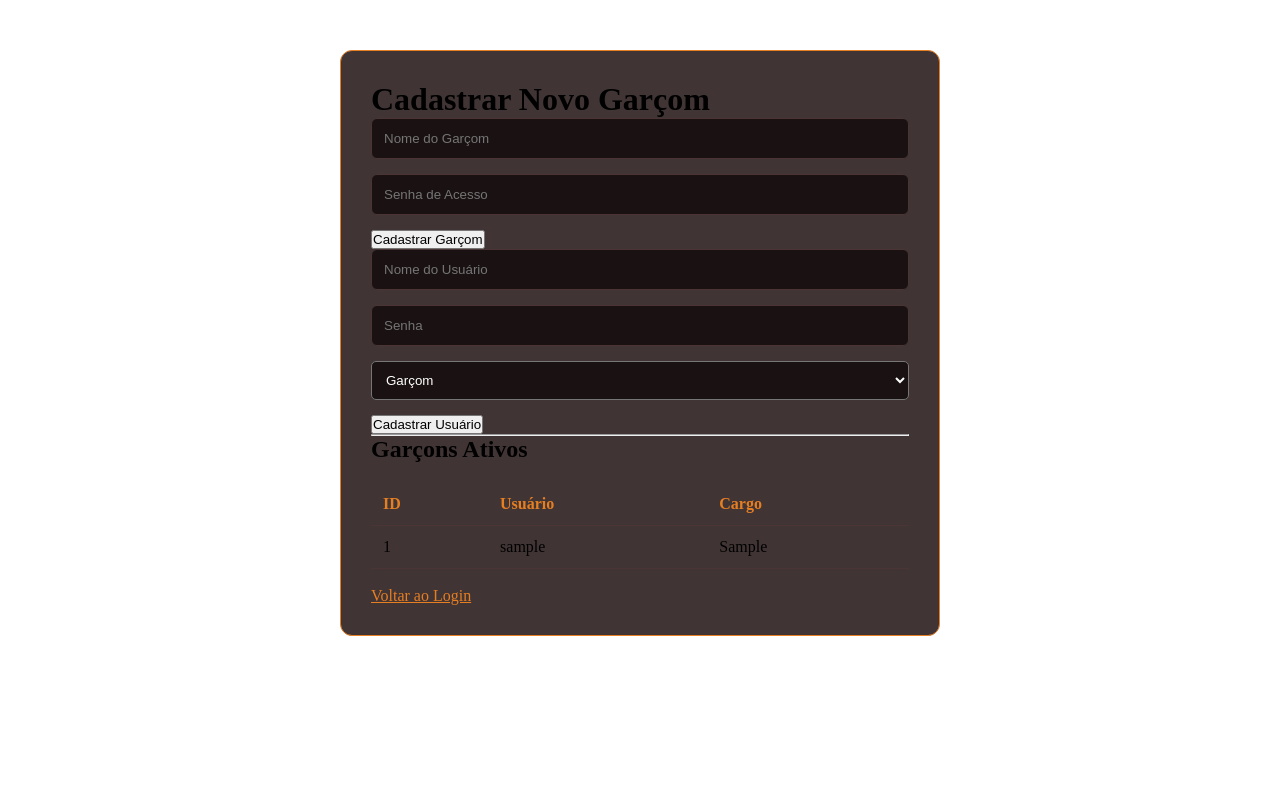
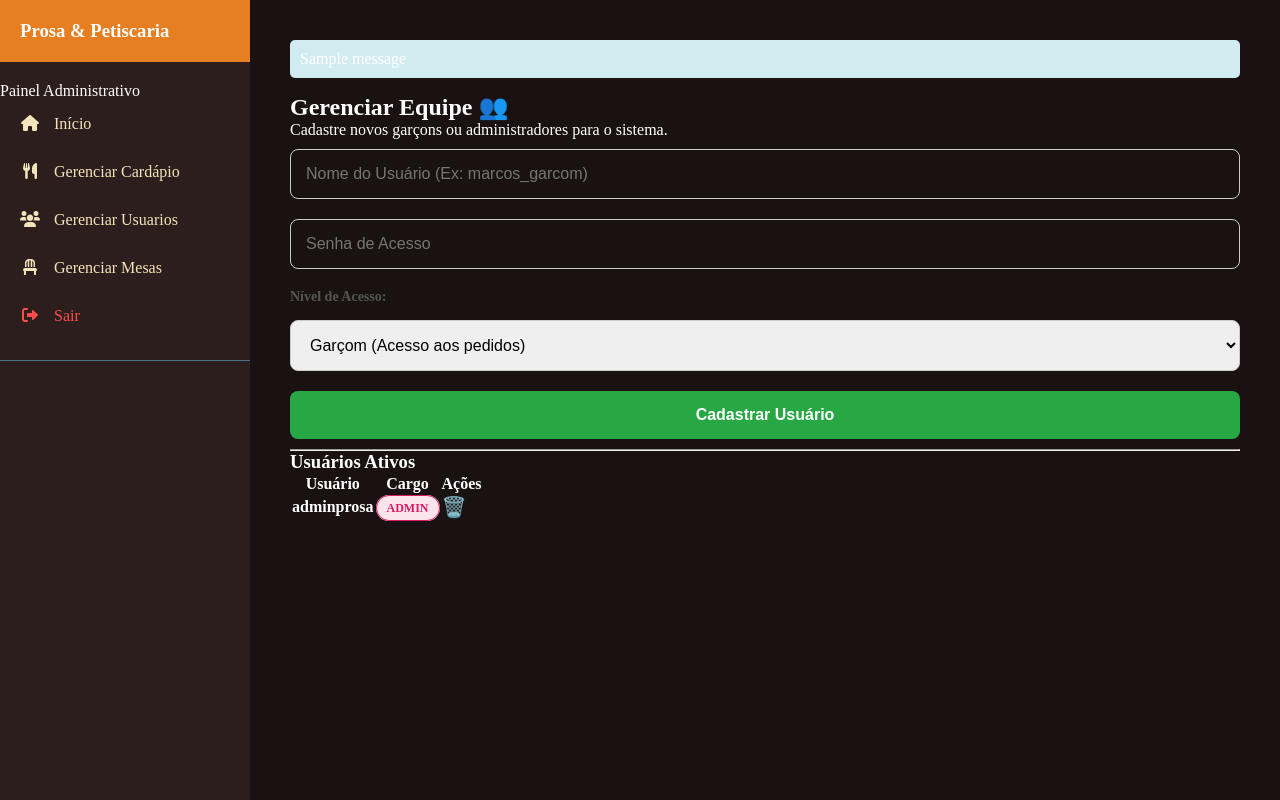
Before and after one commit to FabioSTEJ/prosa_e_petiscaria, a Flask app: template templates/admin_usuarios.html in a window 1280 px wide. Run offline with Flask 3, Linux system fonts and the light colour scheme; the template is opened without the code that fills it: values that come from a table or form of the project are taken from there, others are empty; tables that the repository leaves empty hold one stand-in row (values such as "Sample post"); one stand-in notice (Sample message) is shown; parts of the project's set-up code (start-up, migrations or seed data) failed here and were passed over.

Commit message:
estrutura modular, gerenciamento de cardápio, mesas e usuários com nome real

```diff
--- a/app.py
+++ b/app.py
@@ -1,130 +1,148 @@
-from flask import Flask, render_template, request, redirect, url_for, flash, session # Adicione session aquifrom flask_sqlalchemy import SQLAlchemy
-from datetime import datetime
-from livereload import Server
-from flask_sqlalchemy import SQLAlchemy
+from flask import Flask, render_template, request, redirect, url_for, flash, session
+from database import db
+from models import Usuario, Pedido, Produto, Mesa
 from functools import wraps
+import os
 
 app = Flask(__name__)
 app.config['SECRET_KEY'] = 'petiscaria_secreta_123'
-app.config['SQLALCHEMY_DATABASE_URI'] = 'sqlite:///comandas.db'
-db = SQLAlchemy(app)
 
-# Modelo do Banco de Dados
-class Pedido(db.Model):
-    id = db.Column(db.Integer, primary_key=True)
-    mesa = db.Column(db.String(10), nullable=False)
-    item = db.Column(db.String(100), nullable=False)
-    quantidade = db.Column(db.Integer, default=1)
-    valor = db.Column(db.Float, nullable=False)
-    data = db.Column(db.DateTime, default=datetime.utcnow)
-    status = db.Column(db.String(20), default='Pendente')
-    # Pendente, Pronto, Entregue
+# Configuração do Banco
+basdir = os.path.abspath(os.path.dirname(__file__))
+app.config['SQLALCHEMY_DATABASE_URI'] = 'sqlite:///' + os.path.join(basdir, 'comandas.db')
+app.config['SQLALCHEMY_TRACK_MODIFICATIONS'] = False
 
-# banco de usuarios
-class Usuario(db.Model):
-    id = db.Column(db.Integer, primary_key=True)
-    username = db.Column(db.String(50), unique=True, nullable=False)
-    senha = db.Column(db.String(100), nullable=False)
-    cargo = db.Column(db.String(20), default='garcom') # 'admin' ou 'garcom'
+# Inicializa o banco com o app
+db.init_app(app)
 
-# Rode isso no terminal para atualizar o banco se necessário:
-# with app.app_context(): db.create_all()
-# Criar o banco de dados
+# Cria as tabelas e o admin inicial
 with app.app_context():
     db.create_all()
+    if not Usuario.query.filter_by(username='adminprosa').first():
+        novo_admin = Usuario(
+            username='adminprosa',
+            nome_exibicao='Administrador', # Adicione isso aqui!
+            senha='petiscaria2026',
+            cargo='admin'
+        )
+        db.session.add(novo_admin)
+        db.session.commit()
+        print(">>> SUCESSO: Banco resetado e Admin criado com nome real!")
 
-
+# Decorator de Segurança
 def login_requerido(cargo_necessario=None):
     def decorator(f):
         @wraps(f)
         def decorated_function(*args, **kwargs):
-            # Verifica se existe alguém logado na sessão
             if 'usuario_id' not in session:
-                flash("Por favor, faça login para acessar esta página.")
+                flash("Por favor, faça login.")
                 return redirect(url_for('login'))
-
-            # Se a rota exige um cargo específico (ex: admin) e o usuário não tem
             if cargo_necessario and session.get('cargo') != cargo_necessario:
-                flash("Acesso negado: Você não tem permissão de administrador.")
+                flash("Acesso negado!")
                 return redirect(url_for('login'))
-
             return f(*args, **kwargs)
         return decorated_function
     return decorator
 
+# --- ROTAS ---
 
+@app.route("/")
+def home():
+    return redirect(url_for('login'))
 
 @app.route("/login", methods=['GET', 'POST'])
 def login():
     if request.method == 'POST':
         user_input = request.form.get('username')
         pwd_input = request.form.get('password')
-
-        # Busca o usuário no banco de dados
         usuario = Usuario.query.filter_by(username=user_input).first()
 
         if usuario and usuario.senha == pwd_input:
-            # Guardamos as informações na sessão
-            session['usuario_id'] = usuario.id
-            session['username'] = usuario.username
-            session['cargo'] = usuario.cargo
+            session.update({'usuario_id': usuario.id, 'username': usuario.username, 'cargo': usuario.cargo})
+            return redirect(url_for('painel_admin' if usuario.cargo == 'admin' else 'painel_garcom'))
 
-            # Redireciona dependendo do cargo
-            if usuario.cargo == 'admin':
-                return redirect(url_for('gerenciar_usuarios'))
-            else:
-                return redirect(url_for('painel_garcom')) # Vamos criar essa rota logo
-        else:
-            flash("Usuário ou senha inválidos!")
-
+        flash("Usuário ou senha inválidos!")
     return render_template("login.html")
 
+@app.route("/admin/painel")
+@login_requerido(cargo_necessario='admin')
+def painel_admin():
+    return render_template("index_admin.html")
 
+@app.route("/admin/usuarios", methods=['GET', 'POST'])
+@login_requerido(cargo_necessario='admin')
+def gerenciar_usuarios():
+    if request.method == 'POST':
+        novo_nome = request.form.get('username')
+        nova_senha = request.form.get('password')
+        tipo = request.form.get('cargo')
+        if novo_nome and nova_senha:
+            db.session.add(Usuario(username=novo_nome, senha=nova_senha, cargo=tipo))
+            db.session.commit()
+            flash(f"Usuário {novo_nome} cadastrado!")
+
+    usuarios = Usuario.query.all()
+    return render_template("admin_usuarios.html", usuarios=usuarios)
+
+@app.route("/admin/cardapio", methods=['GET', 'POST'])
+@login_requerido(cargo_necessario='admin')
+def gerenciar_cardapio():
+    if request.method == 'POST':
+        nome = request.form.get('nome')
+        preco = float(request.form.get('preco'))
+        categoria = request.form.get('categoria')
+
+        if nome and preco:
+            novo_produto = Produto(nome=nome, preco=preco, categoria=categoria)
+            db.session.add(novo_produto)
+            db.session.commit()
+            flash(f"Produto '{nome}' adicionado com sucesso!")
+            return redirect(url_for('gerenciar_cardapio'))
+
+    produtos = Produto.query.all()
+    return render_template("admin_cardapio.html", produtos=produtos)
+
+# Rota extra para deletar itens (muito útil!)
+@app.route("/admin/cardapio/deletar/<int:id>")
+@login_requerido(cargo_necessario='admin')
+def deletar_produto(id):
+    produto = Produto.query.get(id)
+    if produto:
+        db.session.delete(produto)
+        db.session.commit()
+        flash("Produto removido!")
+    return redirect(url_for('gerenciar_cardapio'))
+
+@app.route("/admin/mesas", methods=['GET', 'POST'])
+@login_requerido(cargo_necessario='admin')
+def gerenciar_mesas():
+    if request.method == 'POST':
+        quantidade = int(request.form.get('quantidade'))
+
+        # Limpa as mesas antigas para reconfigurar (opcional, mas evita bagunça)
+        # Se preferir apenas adicionar, remova a linha abaixo
+        Mesa.query.delete()
+
+        for i in range(1, quantidade + 1):
+            nova_mesa = Mesa(numero=str(i), status='Livre')
+            db.session.add(nova_mesa)
+
+        db.session.commit()
+        flash(f"Salão configurado com {quantidade} mesas!")
+        return redirect(url_for('gerenciar_mesas'))
+
+    mesas = Mesa.query.all()
+    return render_template("admin_mesas.html", mesas=mesas)
+
+@app.route("/garcom/painel")
+@login_requerido(cargo_necessario='garcom')
+def painel_garcom():
+    return render_template("painel_garcom.html")
 
 @app.route("/logout")
 def logout():
     session.clear()
     return redirect(url_for('login'))
 
-
-
-@app.route("/admin/usuarios", methods=['GET', 'POST'])
-@login_requerido(cargo_necessario='admin') # <--- Só entra se for Admin
-def gerenciar_usuarios():
-    if request.method == 'POST':
-        novo_nome = request.form.get('username')
-        nova_senha = request.form.get('password')
-        tipo = request.form.get('cargo') # Pegando o cargo do formulário
-
-        if novo_nome and nova_senha:
-            novo_usuario = Usuario(username=novo_nome, senha=nova_senha, cargo=tipo)
-            db.session.add(novo_usuario)
-            db.session.commit()
-            flash(f"Usuário {novo_nome} cadastrado como {tipo}!")
-            return redirect(url_for('gerenciar_usuarios'))
-
-    usuarios = Usuario.query.all()
-    return render_template("admin_usuarios.html", usuarios=usuarios)
-
-@app.route("/garcom/painel")
-@login_requerido(cargo_necessario='garcom') # <--- Só entra se for Garçom
-def painel_garcom():
-    return render_template("painel_garcom.html")
-
-@app.route("/admin/painel")
-@login_requerido(cargo_necessario='admin')
-def painel_admin():
-    return render_template("index_admin.html")
-
-# Lembre-se de atualizar a rota de login para redirecionar para 'painel_admin'
-# em vez de 'gerenciar_usuarios' diretamente!
-
-@app.route("/")
-def home():
-    return redirect(url_for('login'))
-
 if __name__ == "__main__":
-    server = Server(app.wsgi_app)
-    server.watch('static/css/*.css')
-    server.watch('templates/*.html')
-    server.serve(port=5500, debug=True) # <--- Tem que ser PORT 5500
+    app.run(debug=True, port=5500)
--- /dev/null
+++ b/database.py
@@ -0,0 +1,3 @@
+from flask_sqlalchemy import SQLAlchemy
+
+db = SQLAlchemy()
--- a/static/css/style.css
+++ b/static/css/style.css
@@ -141,3 +141,115 @@ input:focus {
 
 .stats-cards { display: flex; gap: 20px; margin-top: 30px; }
 .card { background: #2d1e1e; padding: 20px; border-radius: 8px; border: 1px solid #e67e22; flex: 1; }
+
+
+/* Isso vale para qualquer tela */
+.stats-cards {
+    display: flex;
+    gap: 20px;
+    flex-wrap: wrap; /* Faz os cards pularem linha no celular */
+}
+
+.card {
+    min-width: 250px;
+    padding: 30px; /* Botões maiores para dedos, não para mouses */
+    text-align: center;
+    border-radius: 12px;
+}
+
+/* --- AJUSTES PARA CELULAR (Telas menores que 768px) --- */
+@media (max-width: 768px) {
+    .wrapper {
+        flex-direction: column; /* Barra lateral vai para cima ou some */
+    }
+
+    #sidebar {
+        min-width: 100%;
+        max-width: 100%;
+        height: auto;
+    }
+
+    #sidebar ul {
+        display: flex; /* Transforma o menu em uma linha horizontal */
+        overflow-x: auto; /* Se tiver muitos itens, dá pra deslizar */
+    }
+
+    #sidebar ul li a {
+        padding: 10px 15px;
+        font-size: 14px;
+        white-space: nowrap;
+    }
+
+    #content {
+        padding: 15px; /* Menos margem para aproveitar a tela do celular */
+    }
+}
+
+input, select, .btn-success {
+    width: 100%;
+    padding: 15px;
+    margin: 10px 0;
+    font-size: 16px; /* Evita zoom automático no iPhone */
+    border-radius: 8px;
+    border: 1px solid #ccc;
+}
+
+.btn-success {
+    background-color: #28a745;
+    color: white;
+    font-weight: bold;
+    border: none;
+    cursor: pointer;
+}
+
+.table-responsive {
+    overflow-x: auto;
+}
+
+.btn-delete {
+    color: #dc3545;
+    text-decoration: none;
+    font-size: 20px;
+}
+
+/* Destaca o link da página atual no menu */
+.components li.active > a {
+    background: #4e73df;
+    color: white !important;
+    font-weight: bold;
+}
+
+.components li a i {
+    margin-right: 10px; /* Espaço entre o ícone e o texto */
+    width: 20px;
+    text-align: center;
+}
+
+
+/* Etiquetas de Cargo */
+.badge {
+    padding: 5px 10px;
+    border-radius: 15px;
+    font-size: 12px;
+    font-weight: bold;
+    text-transform: uppercase;
+}
+
+.badge-admin {
+    background-color: #fce4ec;
+    color: #d81b60;
+    border: 1px solid #d81b60;
+}
+
+.badge-garcom {
+    background-color: #e8f5e9;
+    color: #2e7d32;
+    border: 1px solid #2e7d32;
+}
+
+/* Ajuste para o formulário no mobile */
+.card-form label {
+    font-size: 14px;
+    color: #555;
+    margin-bottom: 5px;
+}
--- a/templates/admin_usuarios.html
+++ b/templates/admin_usuarios.html
@@ -1,53 +1,55 @@
-<!DOCTYPE html>
-<html lang="pt-br">
-<head>
-    <meta charset="UTF-8">
-    <title>Gerenciar Garçons - Prosa & Petiscaria</title>
-    <link rel="stylesheet" href="{{ url_for('static', filename='css/style.css') }}">
-</head>
-<body>
-    <div class="admin-container">
-        <h1>Cadastrar Novo Garçom</h1>
+{% extends "base_admin.html" %}
 
-        <form method="POST" class="form-cadastro">
-            <input type="text" name="username" placeholder="Nome do Garçom" required>
+{% block content %}
+<div class="container-mobile">
+    <h2>Gerenciar Equipe 👥</h2>
+    <p>Cadastre novos garçons ou administradores para o sistema.</p>
+
+    <div class="card-form">
+        <form method="POST">
+            <input type="text" name="username" placeholder="Nome do Usuário (Ex: marcos_garcom)" required>
             <input type="password" name="password" placeholder="Senha de Acesso" required>
-            <button type="submit">Cadastrar Garçom</button>
+
+            <label for="cargo" style="display: block; margin-top: 10px; font-weight: bold;">Nível de Acesso:</label>
+            <select name="cargo" id="cargo">
+                <option value="garcom">Garçom (Acesso aos pedidos)</option>
+                <option value="admin">Administrador (Gestão total)</option>
+            </select>
+
+            <button type="submit" class="btn-success">Cadastrar Usuário</button>
         </form>
-        <form method="POST" class="form-cadastro">
-    <input type="text" name="username" placeholder="Nome do Usuário" required>
-    <input type="password" name="password" placeholder="Senha" required>
+    </div>
 
-    <select name="cargo" style="width: 100%; padding: 10px; margin-bottom: 15px; border-radius: 5px; background: #1a1212; color: white;">
-        <option value="garcom">Garçom</option>
-        <option value="admin">Administrador</option>
-    </select>
+    <hr>
 
-    <button type="submit">Cadastrar Usuário</button>
-</form>
-        <hr>
-
-        <h2>Garçons Ativos</h2>
-        <table class="user-table">
+    <h3>Usuários Ativos</h3>
+    <div class="table-responsive">
+        <table class="table">
             <thead>
                 <tr>
-                    <th>ID</th>
                     <th>Usuário</th>
                     <th>Cargo</th>
+                    <th>Ações</th>
                 </tr>
             </thead>
             <tbody>
                 {% for u in usuarios %}
                 <tr>
-                    <td>{{ u.id }}</td>
-                    <td>{{ u.username }}</td>
-                    <td>{{ u.cargo }}</td>
+                    <td><strong>{{ u.username }}</strong></td>
+                    <td>
+                        <span class="badge {{ 'badge-admin' if u.cargo == 'admin' else 'badge-garcom' }}">
+                            {{ u.cargo | capitalize }}
+                        </span>
+                    </td>
+                    <td>
+                        {% if u.username != session['username'] %}
+                           <a href="#" class="btn-delete" title="Desativar">🗑️</a>
+                        {% endif %}
+                    </td>
                 </tr>
                 {% endfor %}
             </tbody>
         </table>
-        <br>
-        <a href="/login" style="color: #e67e22;">Voltar ao Login</a>
     </div>
-</body>
-</html>
+</div>
+{% endblock %}
--- a/templates/base_admin.html
+++ b/templates/base_admin.html
@@ -1,36 +1,70 @@
 <!DOCTYPE html>
 <html lang="pt-br">
+
 <head>
     <meta charset="UTF-8">
-    <title>Painel Adm - Prosa & Petiscaria</title>
+    <meta name="viewport" content="width=device-width, initial-scale=1.0">
+    <title>Prosa & Petiscaria - Admin</title>
     <link rel="stylesheet" href="{{ url_for('static', filename='css/style.css') }}">
     <link rel="stylesheet" href="https://cdnjs.cloudflare.com/ajax/libs/font-awesome/6.0.0/css/all.min.css">
 </head>
+
 <body class="admin-body">
     <div class="wrapper">
         <nav id="sidebar">
             <div class="sidebar-header">
                 <h3>Prosa & Petiscaria</h3>
             </div>
+
             <ul class="list-unstyled components">
-                <li class="active">
-                    <a href="{{ url_for('painel_admin') }}"><i class="fa fa-home"></i> Início</a>
+                <p>Painel Administrativo</p>
+
+                <li class="{{ 'active' if request.endpoint == 'painel_admin' }}">
+                    <a href="{{ url_for('painel_admin') }}">
+                        <i class="fas fa-home"></i> Início
+                    </a>
                 </li>
-                <li>
-                    <a href="{{ url_for('gerenciar_usuarios') }}"><i class="fa fa-users"></i> Criar Usuários</a>
+
+                <li class="{{ 'active' if request.endpoint == 'gerenciar_cardapio' }}">
+                    <a href="{{ url_for('gerenciar_cardapio') }}">
+                        <i class="fas fa-utensils"></i> Gerenciar Cardápio
+                    </a>
                 </li>
-                <li>
-                    <a href="#"><i class="fa fa-utensils"></i> Cardápio (Breve)</a>
+
+                <li class="{{ 'active' if request.endpoint == 'gerenciar_usuarios' }}">
+                    <a href="{{ url_for('gerenciar_usuarios') }}">
+                        <i class="fas fa-users"></i> Gerenciar Usuarios
+                    </a>
                 </li>
-                <li>
-                    <a href="{{ url_for('logout') }}"><i class="fa fa-sign-out-alt"></i> Sair</a>
+
+                <li class="{{ 'active' if request.endpoint == 'gerenciar_mesas' }}">
+                    <a href="{{ url_for('gerenciar_mesas') }}">
+                        <i class="fas fa-chair"></i> Gerenciar Mesas
+                    </a>
+                </li>
+
+                <li class="logout-item">
+                    <a href="{{ url_for('logout') }}" style="color: #ff4d4d;">
+                        <i class="fas fa-sign-out-alt"></i> Sair
+                    </a>
                 </li>
             </ul>
         </nav>
 
         <div id="content">
+            {% with messages = get_flashed_messages() %}
+              {% if messages %}
+                {% for message in messages %}
+                  <div class="alert alert-info" style="padding: 10px; background: #d1ecf1; border-radius: 5px; margin-bottom: 15px;">
+                      {{ message }}
+                  </div>
+                {% endfor %}
+              {% endif %}
+            {% endwith %}
+
             {% block content %}{% endblock %}
         </div>
     </div>
 </body>
+
 </html>
```
Also changed, not shown: models.py (added, +31 -0 lines), templates/admin_cardapio.html (added, +49 -0 lines), templates/admin_mesas.html (added, +47 -0 lines), templates/index_admin.html (+25 -10 lines).
